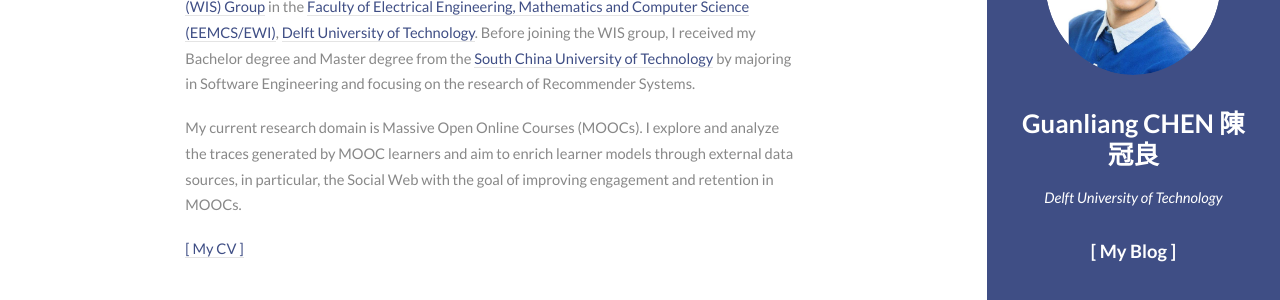
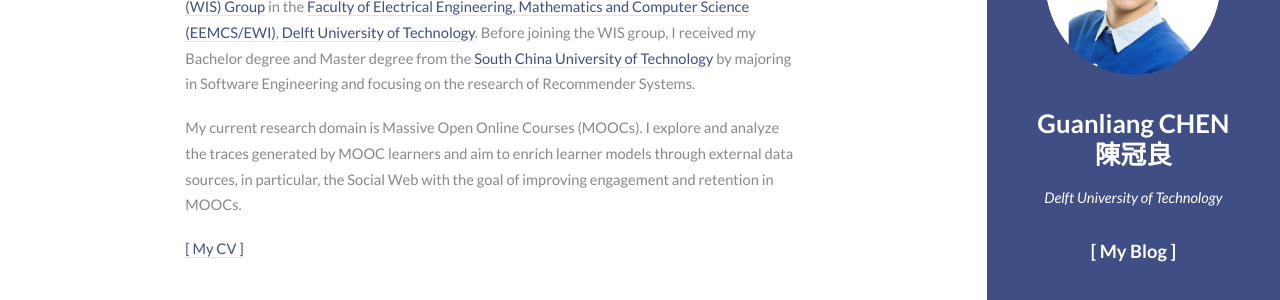
Before and after one commit to AngusGLChen/__angusglchen.github.io, a Jekyll site: the page index.html, which Jekyll copies as it is, in a window 1280 px wide. Shown: the part 143-443 px from the top of the page. Built offline with Jekyll 4.4.1, drawn with Linux system fonts in a browser that asks for light colours.

Commit message:
Aug 16, 2016

```diff
--- a/assets/js/main.js
+++ b/assets/js/main.js
@@ -85,7 +85,7 @@
 				$(
 					'<div id="titleBar">' +
 						'<a href="#header" class="toggle"></a>' +
-						'<span class="title">' + $('#logo').html() + '</span>' +
+						'<span class="title">' + $('#logo').html().split("\n")[0] + '</span>' +
 					'</div>'
 				)
 					.appendTo($body);
--- a/index.html
+++ b/index.html
@@ -27,7 +27,7 @@
 			<section id="header">
 				<header>
 					<span class="image avatar"><img src="images/avatar.jpg" alt="" /></span>
-					<h1 id="logo"><a href="#">Guanliang CHEN 陳冠良</a></h1>
+					<h1 id="logo"><a href="#">Guanliang CHEN<br>陳冠良</a></h1>
 					<p>Delft University of Technology</p>
 					<h4><a href="/blog"><br>[ My Blog ]<br></a></h4>
 				</header>
```
